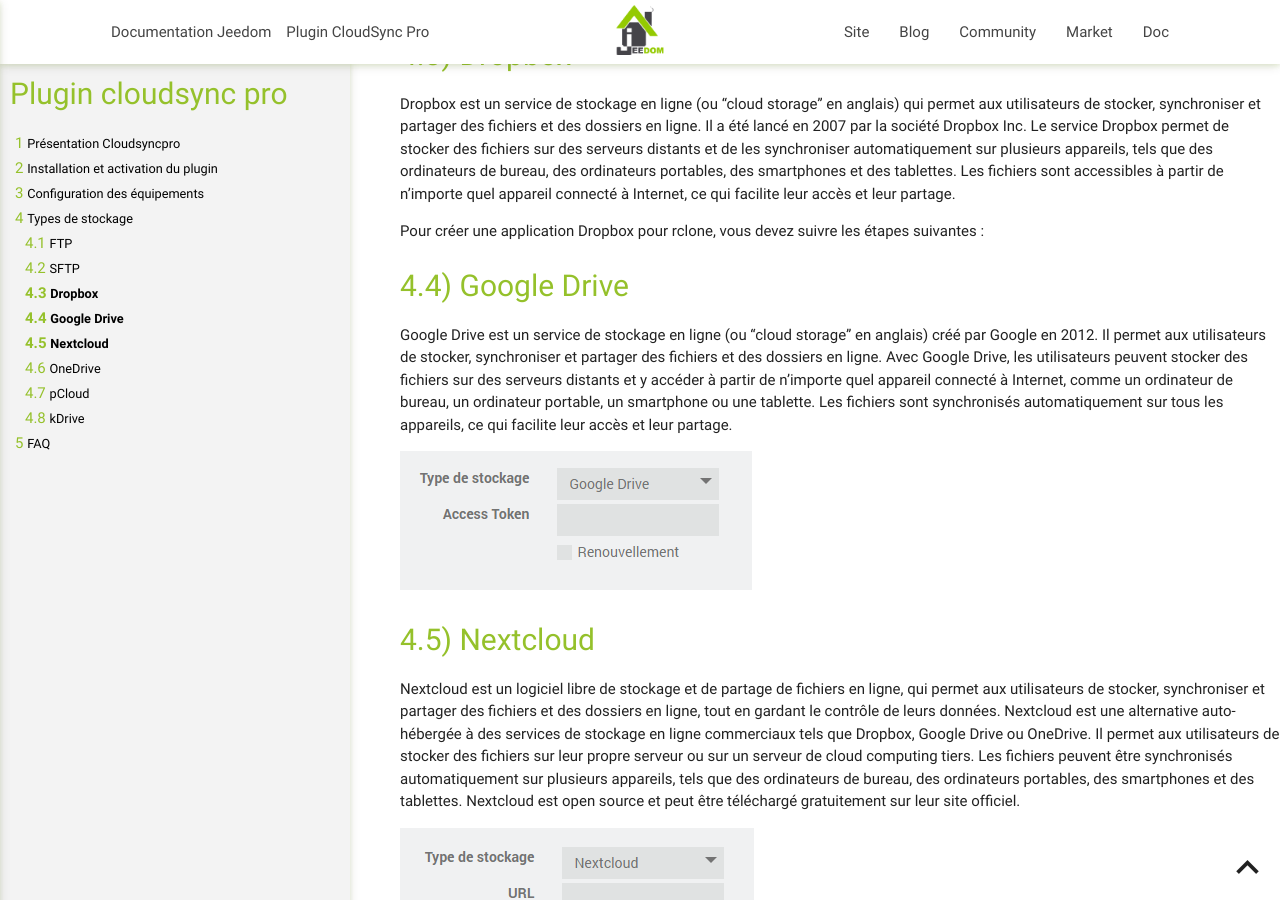
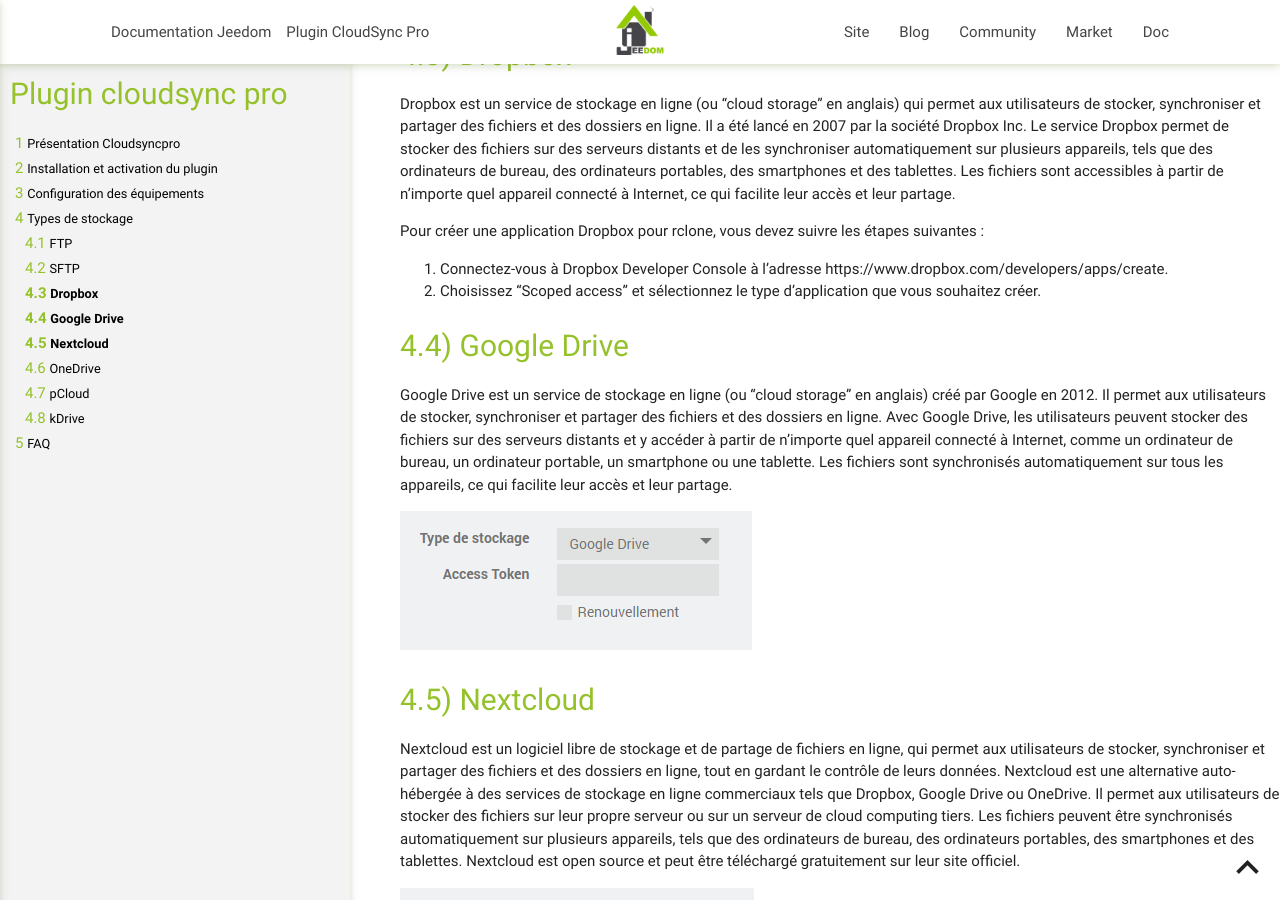
Before and after one commit to thanaus/jeedom_docs, a Jekyll site: the page built from plugins/cloudsyncpro/fr_FR/index.md, in a window 1280 px wide and 900 px high, scrolled down 1856 px. Built offline with Jekyll 4.4.1, drawn with Linux system fonts in a browser that asks for light colours.

Commit message:
Update index.md

```diff
--- a/plugins/cloudsyncpro/fr_FR/index.md
+++ b/plugins/cloudsyncpro/fr_FR/index.md
@@ -82,6 +82,9 @@ Le service Dropbox permet de stocker des fichiers sur des serveurs distants et d
 
 Pour créer une application Dropbox pour rclone, vous devez suivre les étapes suivantes :
 
+1. Connectez-vous à Dropbox Developer Console à l'adresse https://www.dropbox.com/developers/apps/create.
+2. Choisissez "Scoped access" et sélectionnez le type d'application que vous souhaitez créer.
+
 Google Drive
 ------------
 
```
